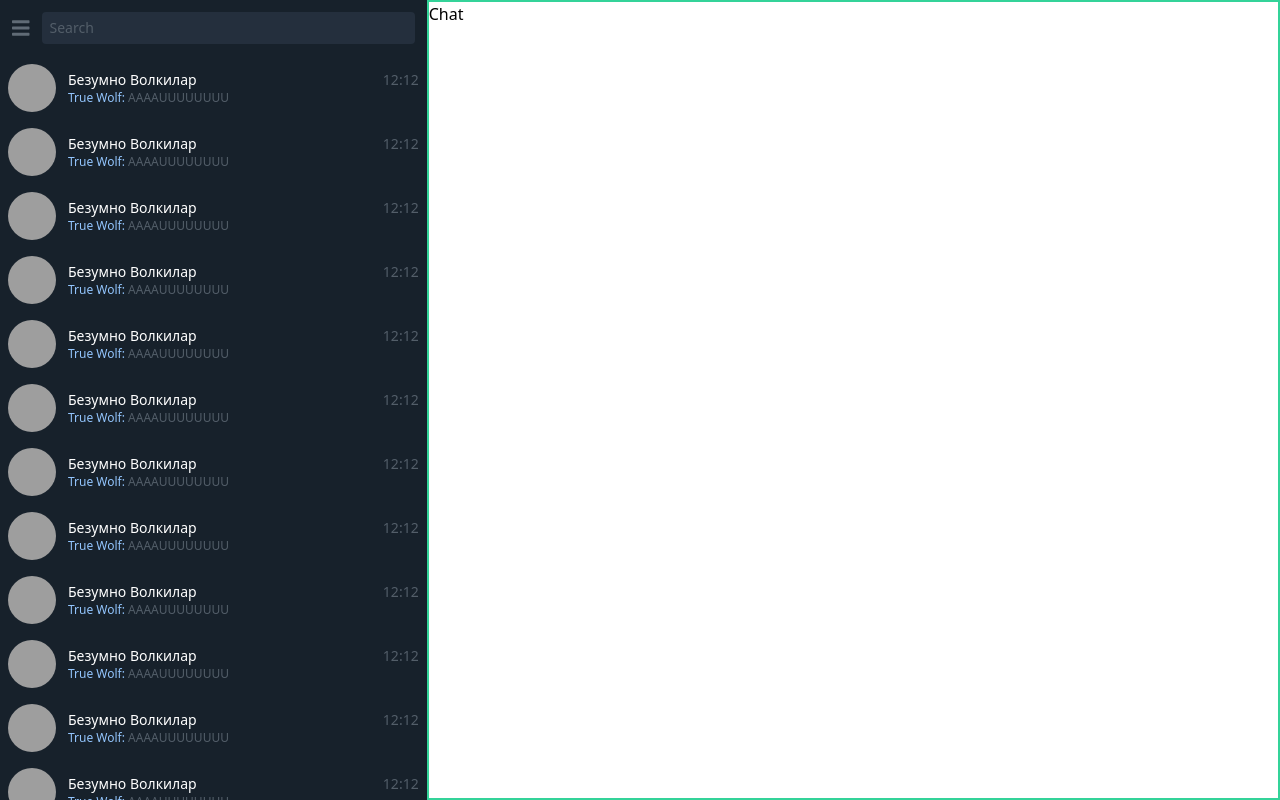
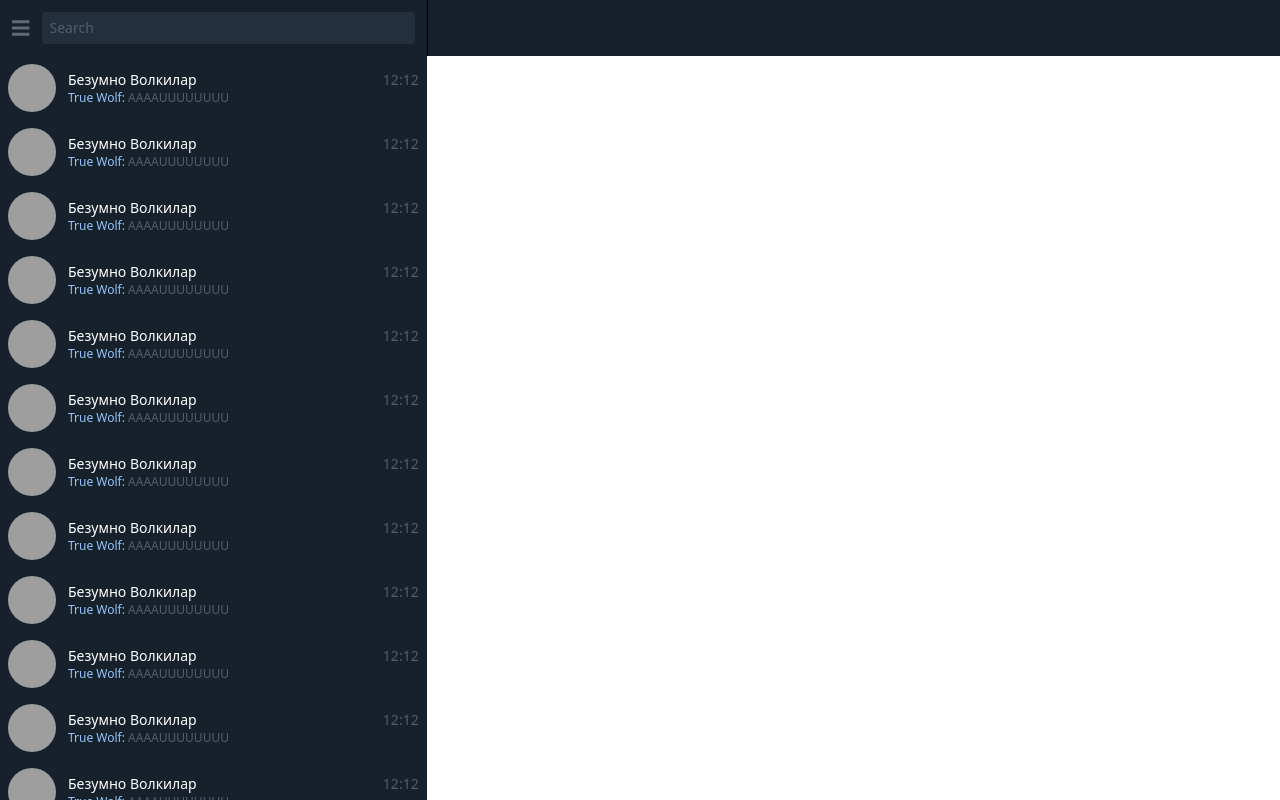
Before and after one commit to MXslade/NeHauar-Messanger-Front, a React (Create React App) app: page / in a window 1280 px wide. Built offline with nearby package versions, Linux system fonts and the light colour scheme; grey boxes are pictures that could not be loaded.

Commit message:
feat: chat navigation panel is added

```diff
--- a/src/components/ChatList/ChatItem.tsx
+++ b/src/components/ChatList/ChatItem.tsx
@@ -8,7 +8,9 @@ interface Props {
 }
 
 export const ChatItem: React.FC<Props> = ({ chat }) => {
-  const { chosenChat, setChosenChat } = useContext(SharedDataContext);
+  const { chosenChat, setChosenChat, setChosenWindow } = useContext(
+    SharedDataContext
+  );
 
   const getLastMessage = (): React.ReactNode => {
     const message = chat.messages[chat.messages.length - 1];
@@ -32,12 +34,17 @@ export const ChatItem: React.FC<Props> = ({ chat }) => {
     );
   };
 
+  const handleClick = () => {
+    setChosenChat(chat);
+    setChosenWindow("chat");
+  };
+
   return (
     <div
       className={`w-full flex items-center py-2 pointer ${
         chosenChat?.id === chat.id ? "bg-highlighted" : ""
       }`}
-      onClick={() => setChosenChat(chat)}
+      onClick={handleClick}
     >
       <div className="pl-2 pr-1.5">
         <Avatar src={chat.imageSrc} size="large" alt="avatar" />
--- a/src/components/chat/ChatContainer.tsx
+++ b/src/components/chat/ChatContainer.tsx
@@ -1,11 +1,12 @@
 import React, { useContext } from "react";
 import { SharedDataContext } from "../../App";
+import { ChatNavigation } from "./ChatNavigation";
 
 export const ChatContainer: React.FC = () => {
   const { isCollapsedVersion, chosenWindow } = useContext(SharedDataContext);
 
-  const standardClassName = "h-full w-2/3 border-2 border-green-400";
-  const collapsedClassName = `h-full w-full border-2 border-green-400 absolute ${
+  const standardClassName = "h-full w-2/3";
+  const collapsedClassName = `h-full w-full absolute ${
     chosenWindow === "sidebar" ? "transform translate-x-full" : ""
   }`;
 
@@ -13,7 +14,7 @@ export const ChatContainer: React.FC = () => {
     <div
       className={isCollapsedVersion ? collapsedClassName : standardClassName}
     >
-      Chat
+      <ChatNavigation />
     </div>
   );
 };
--- /dev/null
+++ b/src/components/chat/ChatNavigation.tsx
@@ -0,0 +1,54 @@
+import React, { useContext } from "react";
+import {
+  faSearch,
+  faColumns,
+  faEllipsisV,
+  faArrowLeft,
+} from "@fortawesome/free-solid-svg-icons";
+import { Button } from "../ui/Button";
+import { SharedDataContext } from "../../App";
+import { Avatar } from "../ui/Avatar";
+
+export const ChatNavigation: React.FC = () => {
+  const {
+    chosenChat,
+    isCollapsedVersion,
+    setChosenWindow,
+    setChosenChat,
+  } = useContext(SharedDataContext);
+
+  const handleBackClick = () => {
+    setChosenChat(null);
+    setChosenWindow("sidebar");
+  };
+
+  return (
+    <div className="h-14 w-full flex align-center justify-between py-3 bg-main border-l border-black">
+      {chosenChat && (
+        <>
+          <div className="flex items-center pl-4">
+            {isCollapsedVersion && (
+              <div className="flex items-center mr-2">
+                <Button
+                  icon={faArrowLeft}
+                  className="w-6 mr-4"
+                  onClick={handleBackClick}
+                />
+                <Avatar src={chosenChat.imageSrc} size="large" alt="avatar" />
+              </div>
+            )}
+            <div className="flex flex-col text-sm leading-4 ">
+              <span className="text-white">{chosenChat.name}</span>
+              <span className="text-text-secondary">6 members</span>
+            </div>
+          </div>
+          <div className="flex items-center">
+            <Button icon={faSearch} className="w-12" />
+            <Button icon={faColumns} className="w-12" />
+            <Button icon={faEllipsisV} className="w-12" />
+          </div>
+        </>
+      )}
+    </div>
+  );
+};
```
